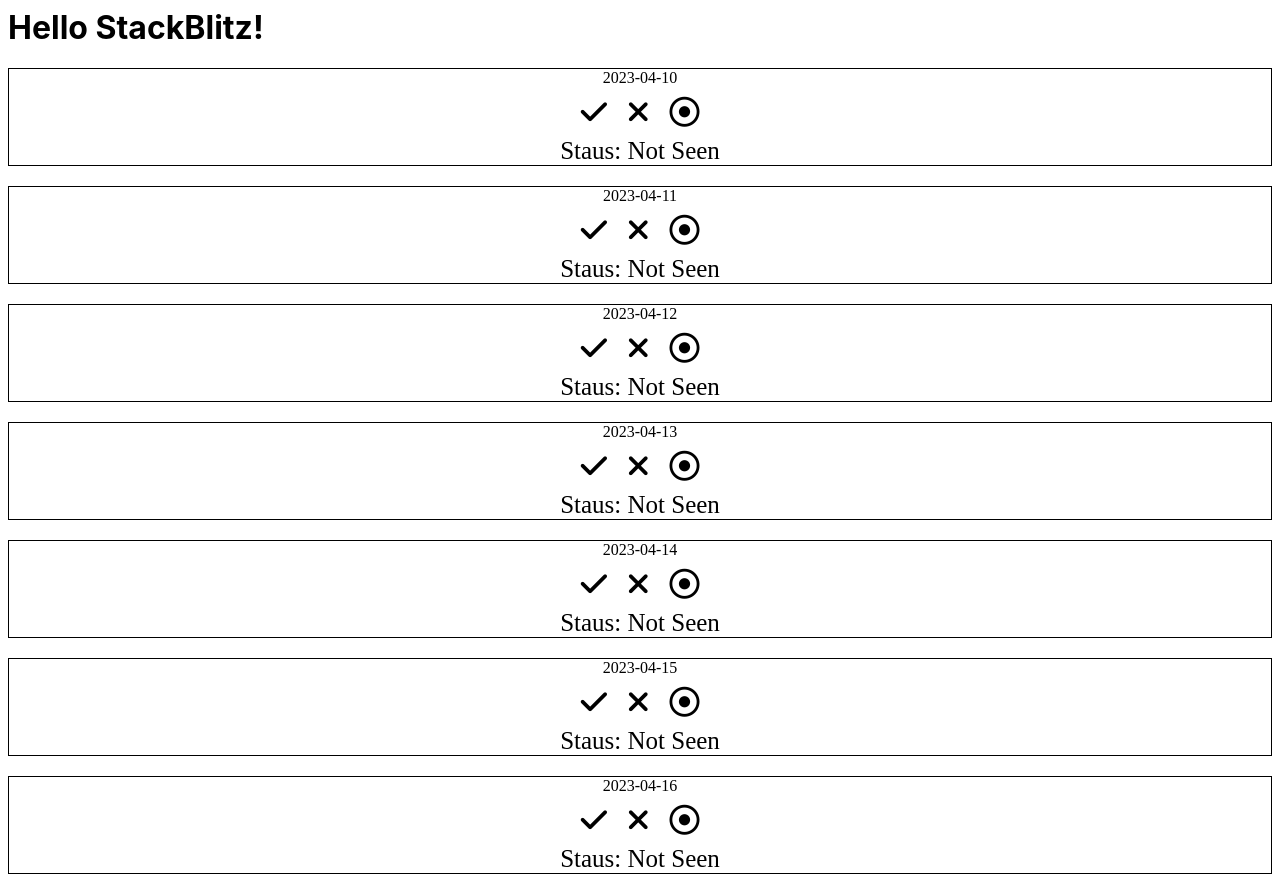
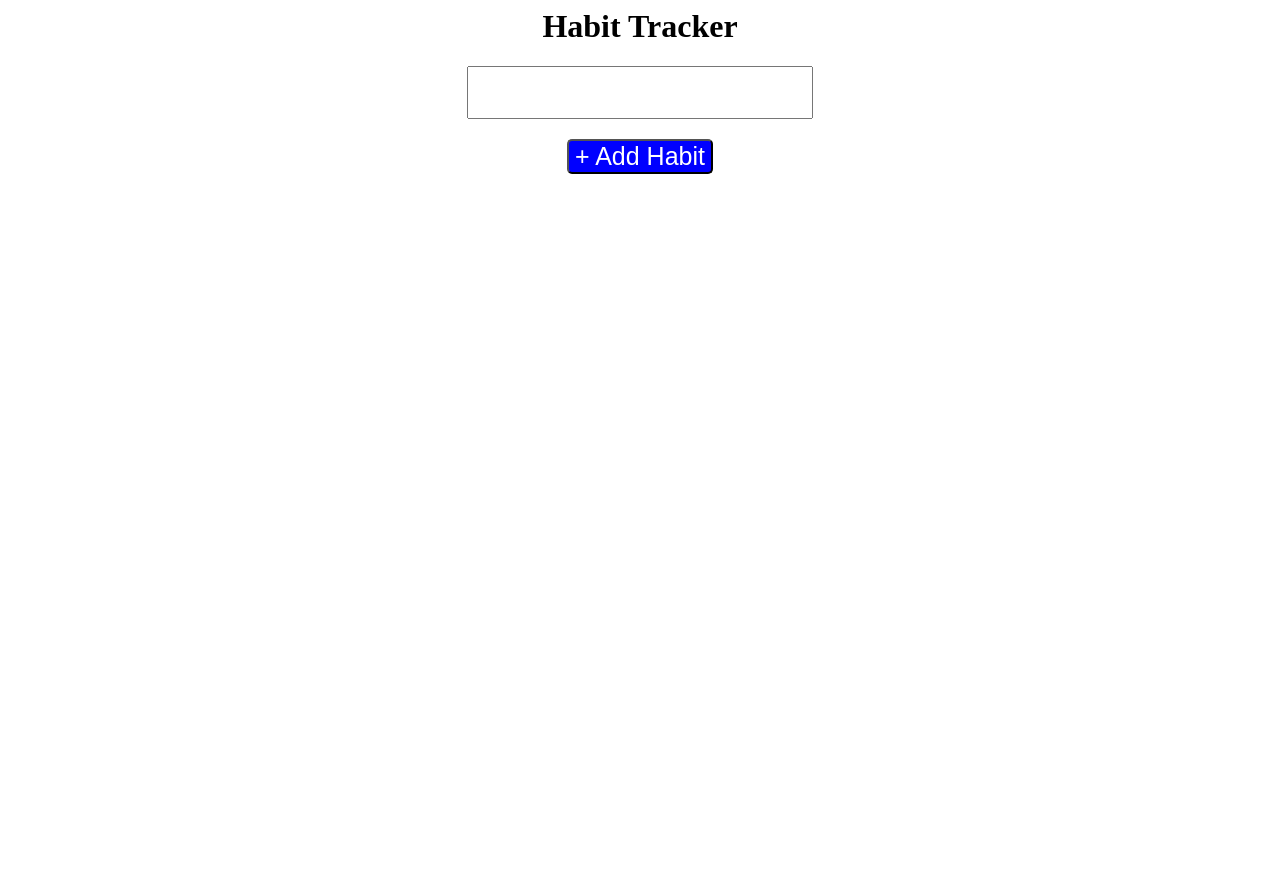
Before and after one commit to shivacheripally/Habit_Tracker_Reactjs, a React (Create React App) app: page / in a window 1280 px wide. After the commit the page ends 800 px from the top, so only its background shows below. Built offline with nearby package versions, Linux system fonts and the light colour scheme.

Commit message:
input feild added

```diff
--- a/src/components/App.css
+++ b/src/components/App.css
@@ -1,5 +1,25 @@
-h1,
-p {
-  font-family: -apple-system, BlinkMacSystemFont, 'Segoe UI', Roboto, Oxygen,
-    Ubuntu, Cantarell, 'Open Sans', 'Helvetica Neue', sans-serif;
+div{
+  text-align: center;
 }
+
+button{
+  background-color: blue;
+  color: white;
+  border-radius: 5px;
+  font-size: 25px;
+}
+
+.add-page{
+  display: flex;
+  flex-direction: column;
+  align-items: center;
+  justify-content: center;
+  gap: 20px;
+  text-align: center;
+}
+
+.add-page input{
+  padding: 10px;
+  height: auto;
+  font-size: 25px;
+}
--- a/src/components/App.js
+++ b/src/components/App.js
@@ -1,10 +1,18 @@
-import React from "react";
+import React,{useState} from "react";
 import "./App.css";
 
-export default function App() {
+function App() {
+  const [value,setValue] = useState(false);
+
   return (
     <div>
-      <h1>Hello StackBlitz!</h1>
+      <h1>Habit Tracker</h1>
+      <div className="add-page">
+        <input type="text"/>
+        <button>+ Add Habit</button>
+      </div>
     </div>
   );
 }
+
+export default App;
--- a/src/index.js
+++ b/src/index.js
@@ -1,6 +1,6 @@
 import React, { StrictMode } from 'react';
 import { createRoot } from 'react-dom/client';
-import SevenDays from './components/SevenDays.js';
+// import SevenDays from './components/SevenDays.js';
 
 import App from './components/App';
 
@@ -10,6 +10,6 @@ const root = createRoot(rootElement);
 root.render(
   <StrictMode>
     <App />
-    <SevenDays />
+    {/* <SevenDays /> */}
   </StrictMode>
 );
```
